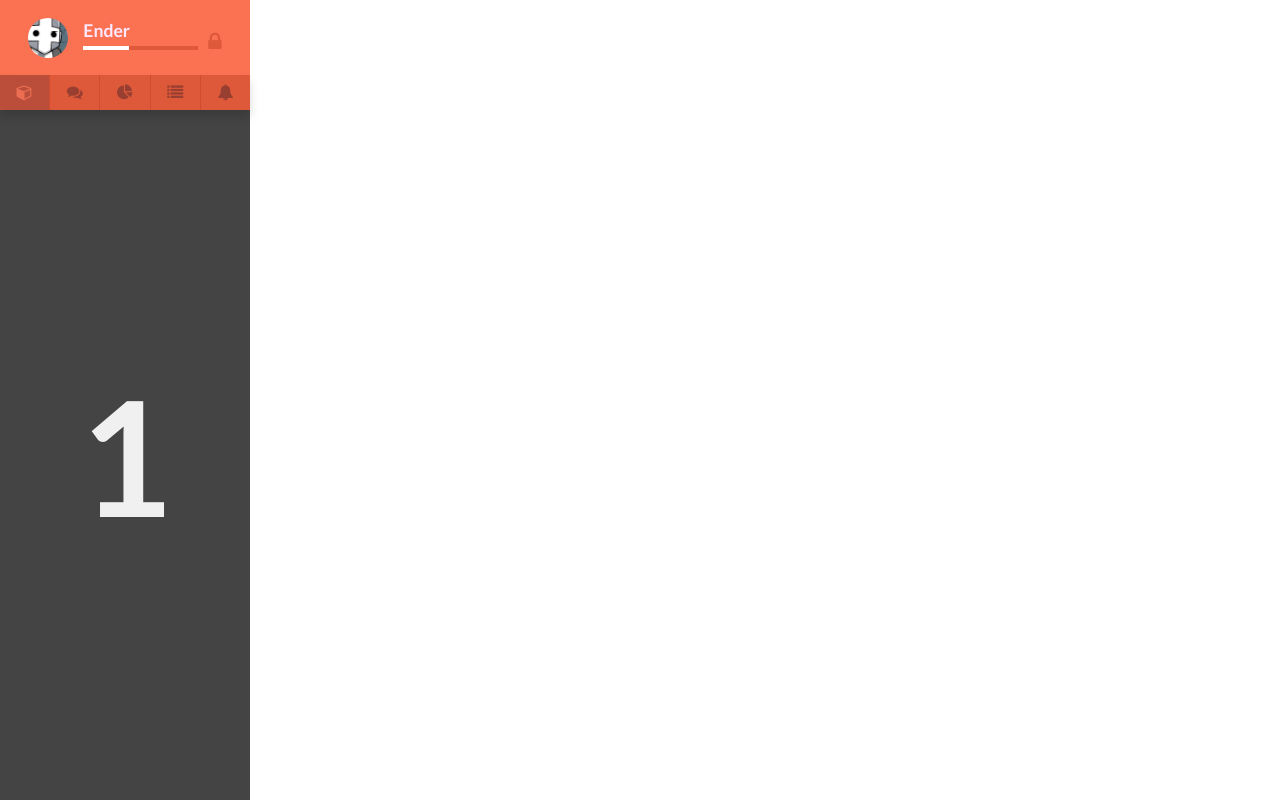
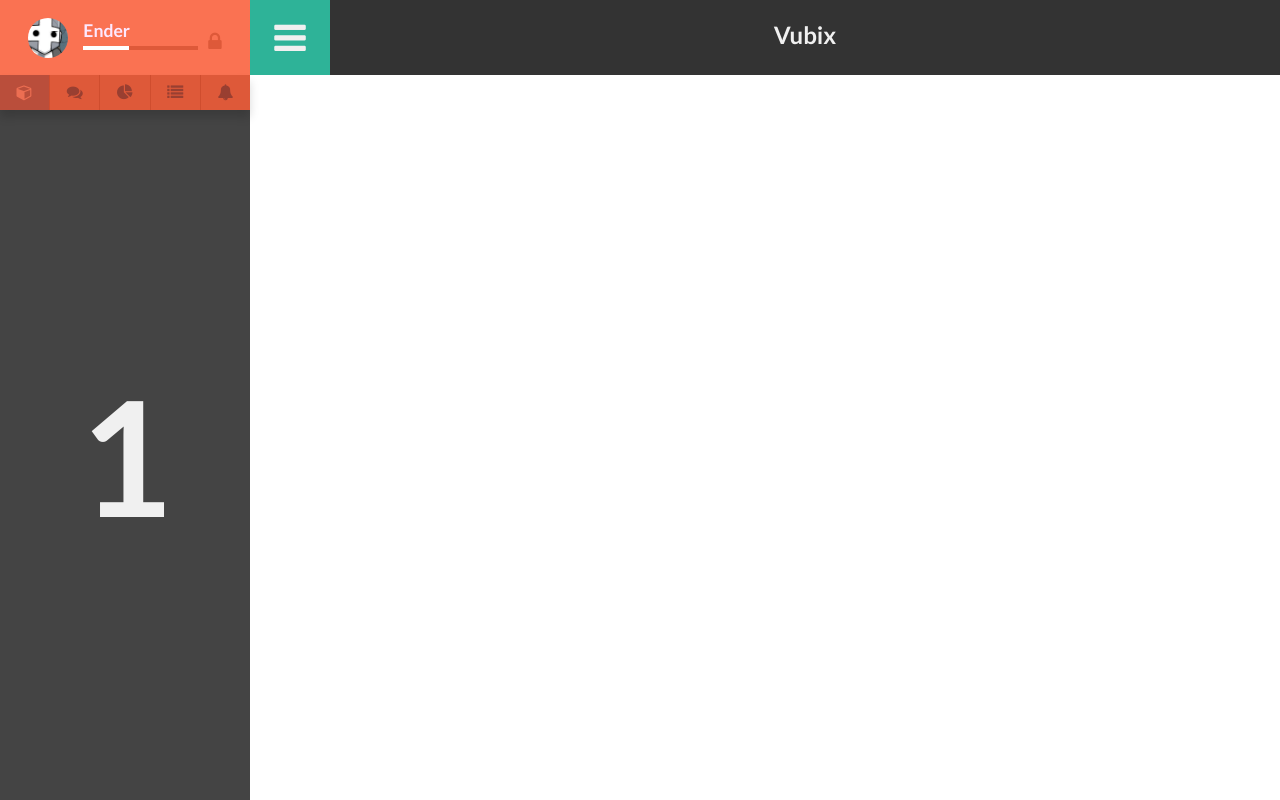
Before and after one commit to iEnder/vubix, a Vue app: page / in a window 1280 px wide. Built offline with nearby package versions, Linux system fonts and the light colour scheme.

Commit message:
add header navbar and sidebar toggle

```diff
--- a/src/App.vue
+++ b/src/App.vue
@@ -1,17 +1,22 @@
 <template>
-  <div id="app">
+  <div class="app">
     <Sidebar username="Ender" />
+    <div class="app__right">
+      <Navbar />
+    </div>
   </div>
 </template>
 
 <script>
 // <router-view></router-view>
 import Sidebar from './components/sidebar/container';
+import Navbar from './components/navbar';
 
 export default {
   name: 'app',
   components: {
     Sidebar,
+    Navbar
   },
 };
 </script>
--- a/src/assets/_scss/_globals.scss
+++ b/src/assets/_scss/_globals.scss
@@ -6,3 +6,11 @@ body {
     margin: 0;
     padding: 0;
 }
+
+.app {
+    display: flex;
+    &__right {
+        width: 100%;
+        height: 100%;
+    }
+}
--- /dev/null
+++ b/src/assets/_scss/_navbar.scss
@@ -0,0 +1,19 @@
+@import './_vars';
+
+.navbar {
+    font-family: $font;
+    color: #f0f0f0;
+    height: 75px;
+    background-color: #333;
+    width: 100%;
+    display: flex;
+    justify-content: space-between;
+    &__toggle {
+        width: 80px;
+        height: 100%;
+        background-color: #2EB398;
+        line-height: 75px;
+        text-align: center;
+        font-size: 2.3em;
+    }
+}
--- a/src/assets/_scss/_sidebar.scss
+++ b/src/assets/_scss/_sidebar.scss
@@ -1,11 +1,12 @@
 @import './_vars';
 
 .sidebar {
+    transition: all 0.5s ease;
     width: 250px;
     background-color: #273135;
     color: #89949B;
     height: 100vh;
-
+    margin-left: 0;
     &__header {
         height: 75px;
         background-color: #FA7252;
--- /dev/null
+++ b/src/components/navbar.vue
@@ -0,0 +1,35 @@
+<template>
+<nav class='navbar' >
+    <div v-on:click="collapsePanel()" class="navbar__toggle">
+        <i class="fa fa-bars" aria-hidden="true"></i>
+    </div>
+
+    <span>
+        <h1>Vubix</h1>
+    </span>
+
+    <div class="nav__container">
+    </div>
+</nav>
+</template>
+
+<script>
+export default {
+    name: 'navbar',
+    data() {
+        return {
+            panel: 1
+        }
+    },
+    methods: {
+        collapsePanel() {
+            console.log(document.getElementById("sidebar").style)
+            document.getElementById("sidebar").style.marginLeft = this.panel == 0 ? "0px" : "-250px";
+            this.panel = this.panel == 1 ? 0 : 1;
+        }
+    }
+};
+</script>
+<style lang='scss' scoped>
+    @import '../assets/_scss/_navbar';
+</style>
--- a/src/components/sidebar/container.vue
+++ b/src/components/sidebar/container.vue
@@ -1,5 +1,5 @@
 <template>
-<aside class='sidebar' >
+<aside id="sidebar" class='sidebar' >
     <div class="sidebar__header">
 
         <img class="sidebar__image" src="../../assets/profile-image.jpg" alt="image">
```
